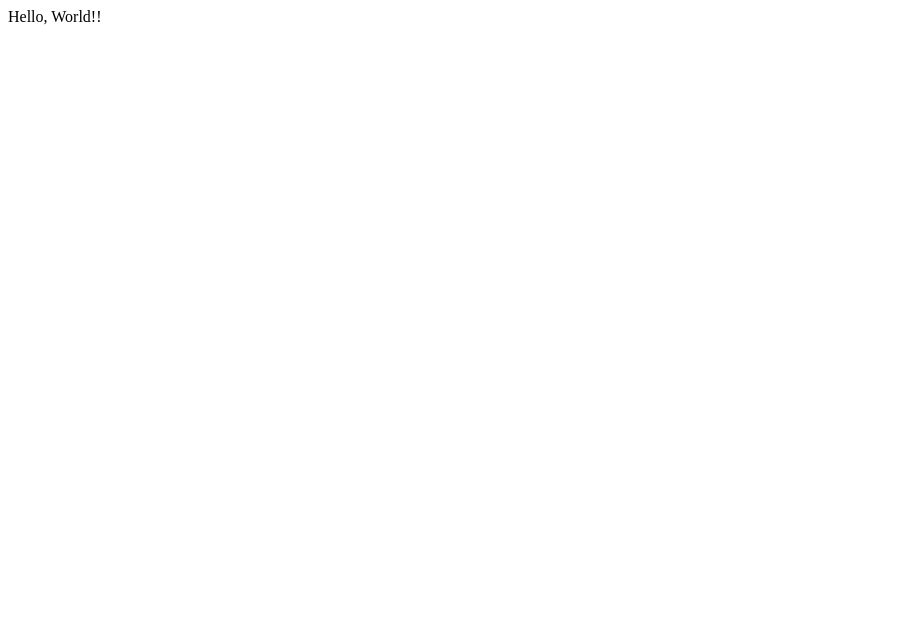
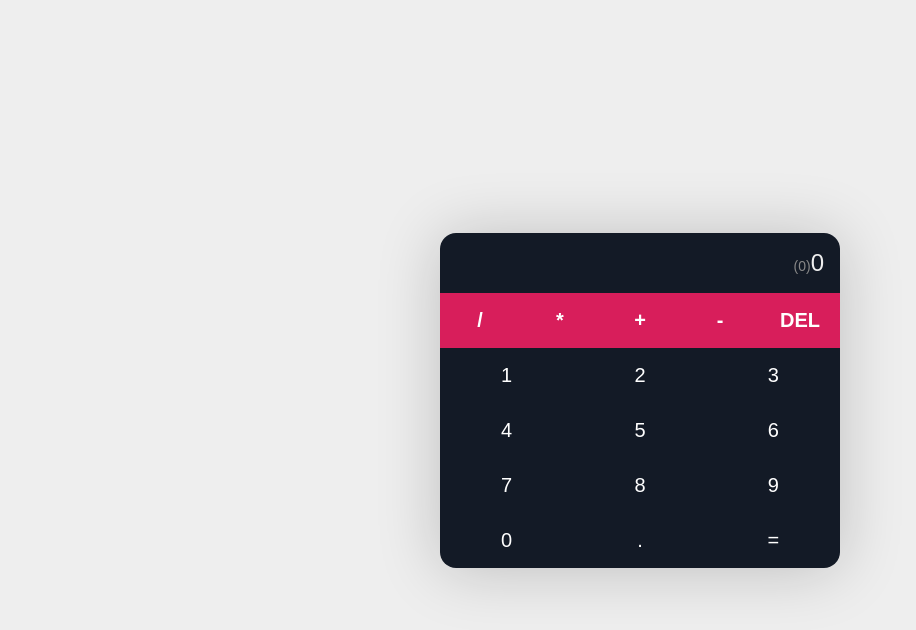
Before and after one commit to Haseeb-Moheb/Calculator-React-JS, a React (Create React App) app in the folder calculator/: page / in a window 1280 px wide. Shown: the top 630 px of the page, without its empty margins (0-916 px from the left). Built offline with nearby package versions, Linux system fonts and the light colour scheme.

Commit message:
modified

```diff
--- a/calculator/src/App.js
+++ b/calculator/src/App.js
@@ -1,7 +1,38 @@
 function App() {
+
+	const createDigits = () => {
+		const digits = [];
+
+		for (let i = 1; i < 10; i++) {
+			digits.push(
+				<button key={i}>{i}</button>
+			)
+		}
+
+		return digits;
+	}
 	return (
 		<div className="App">
-			Hello, World!!
+			<div className="calculator">
+				<div className="display">
+					<span>(0)</span>0
+				</div>
+				<div className="operators">
+					<button>/</button>
+					<button>*</button>
+					<button>+</button>
+					<button>-</button>
+
+					<button>DEL</button>
+				</div>
+				<div className="digits">
+					{ createDigits() }
+					<button>0</button>
+					<button>.</button>
+					<button>=</button>
+
+				</div>
+			</div>
 		</div>
 	);
 }
--- a/calculator/src/index.css
+++ b/calculator/src/index.css
@@ -0,0 +1,82 @@
+:root {
+    --primary: #d81e5b;
+    --secondary: $8c38ff;
+    --dark: #131a26;
+    --light: #eee;
+}
+
+* {
+    margin: 0;
+    padding: 0;
+    box-sizing: border-box;
+    font-family: 'Fira Sans', sans-serif;
+}
+
+body {
+    background-color: var(--light);
+}
+.App {
+    display: flex;
+    min-height: 100vh;
+    align-items: center;
+    justify-content: center;
+    padding: 16px;
+}
+
+.calculator {
+    width: 100%;
+    max-width: 400px;
+    background-color: #fff;
+    border-radius: 16px;
+    overflow: hidden;
+    box-shadow: 0px 2px 64px rgba(0, 0, 0, 0.2);
+}
+
+.display {
+    padding: 16px;
+    text-align: right;
+    background-color: var(--dark);
+    color: var(--light);
+    font-size: 24px;
+    font-weight: 300;
+}
+
+.display span {
+    font-size: 14px;
+    color: #888;
+}
+
+button {
+    appearance: none;
+    border: none;
+    outline: none;
+    color: #fff;
+    font-size: 20px;
+    padding: 16px;
+    cursor: pointer;
+    transition: 0.4s;
+}
+ button:hover {
+    opacity: 0.9;
+ }
+
+ .operators {
+    display: flex;
+ }
+
+ .operators button {
+    flex: 1 1 0%;
+    background-color: var(--primary);
+    font-weight: 700;
+ }
+
+ .digits {
+    display: flex;
+    flex-wrap: wrap;
+ }
+
+ .digits button {
+    flex: 1 1 33.333%;
+    max-width: 33.333%;
+    background-color: var(--dark);
+ }
```
